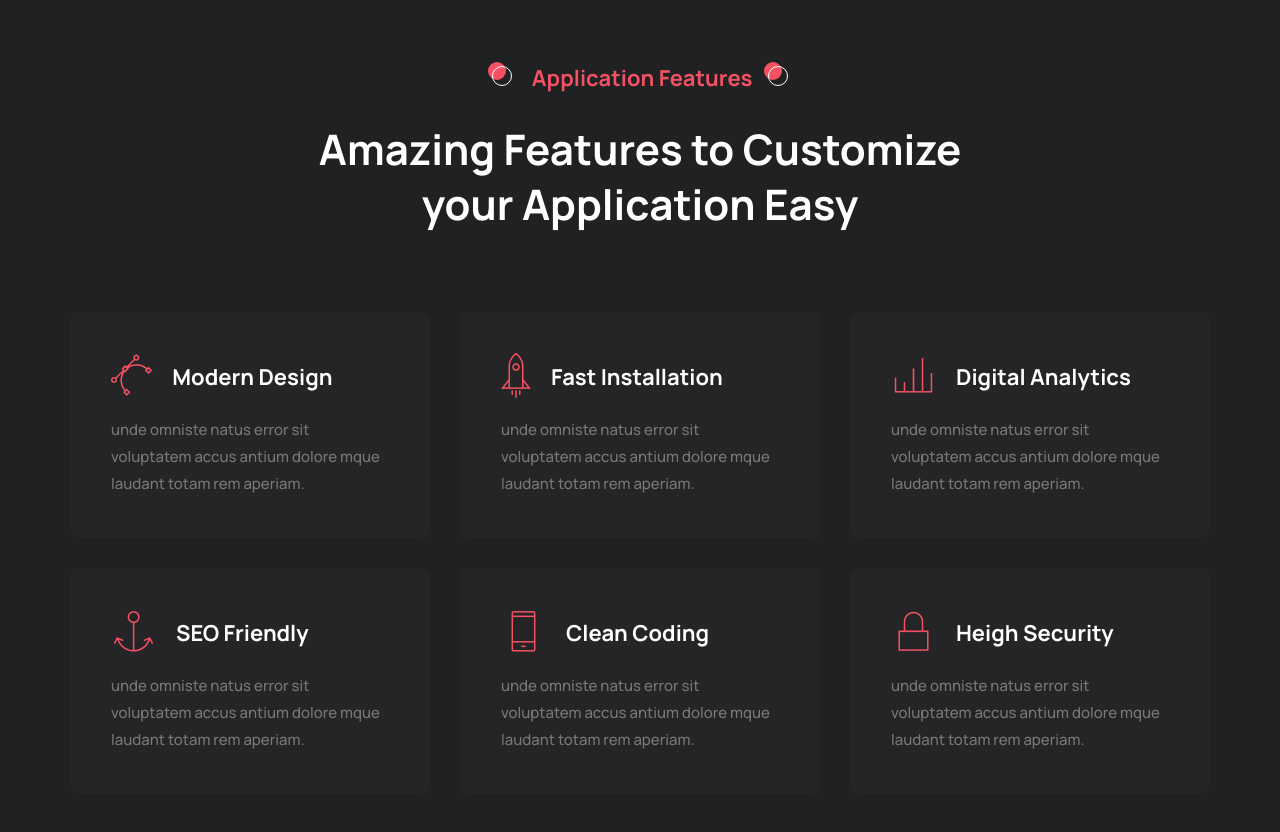
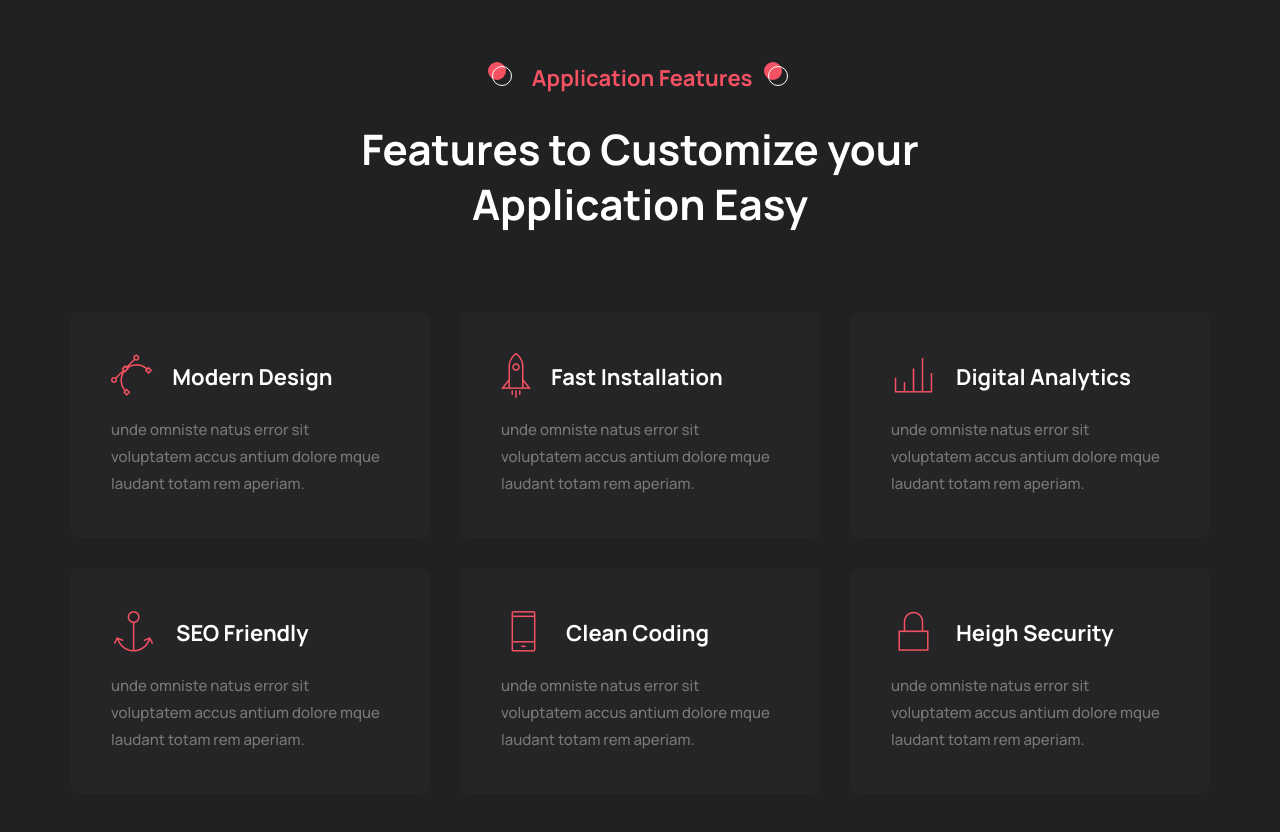
Before and after one commit to rumsan/citopia-website, a Next.js app: page /homepage in a window 1280 px wide. Shown: the part 3020-3852 px from the top of the page. Built offline with nearby package versions, Linux system fonts and the light colour scheme.

Commit message:
edit features

```diff
--- a/src/components/Features.jsx
+++ b/src/components/Features.jsx
@@ -11,7 +11,7 @@ const Features = () => {
                 <span className="left"></span> Application Features
                 <span className="right"></span>
               </h6>
-              <h2>Amazing Features to Customize your Application Easy</h2>
+              <h2> Features to Customize your Application Easy</h2>
             </div>
           </div>
         </div>
```
